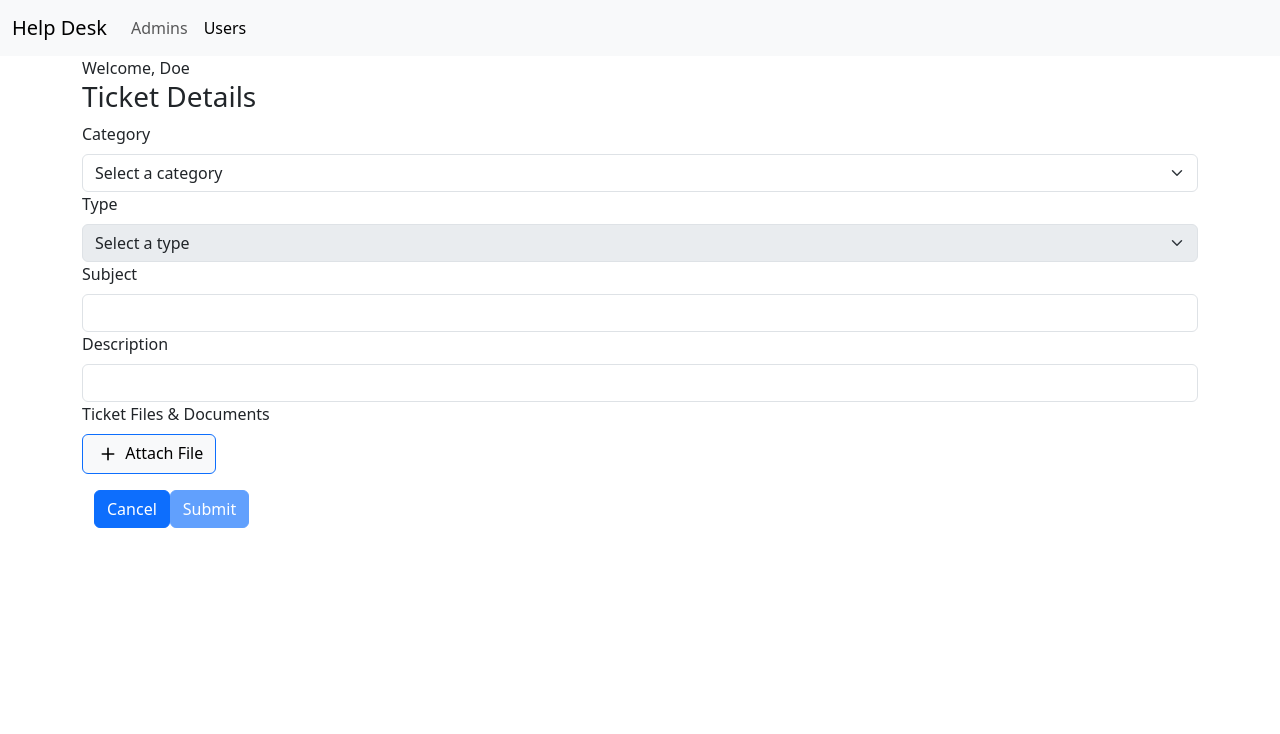
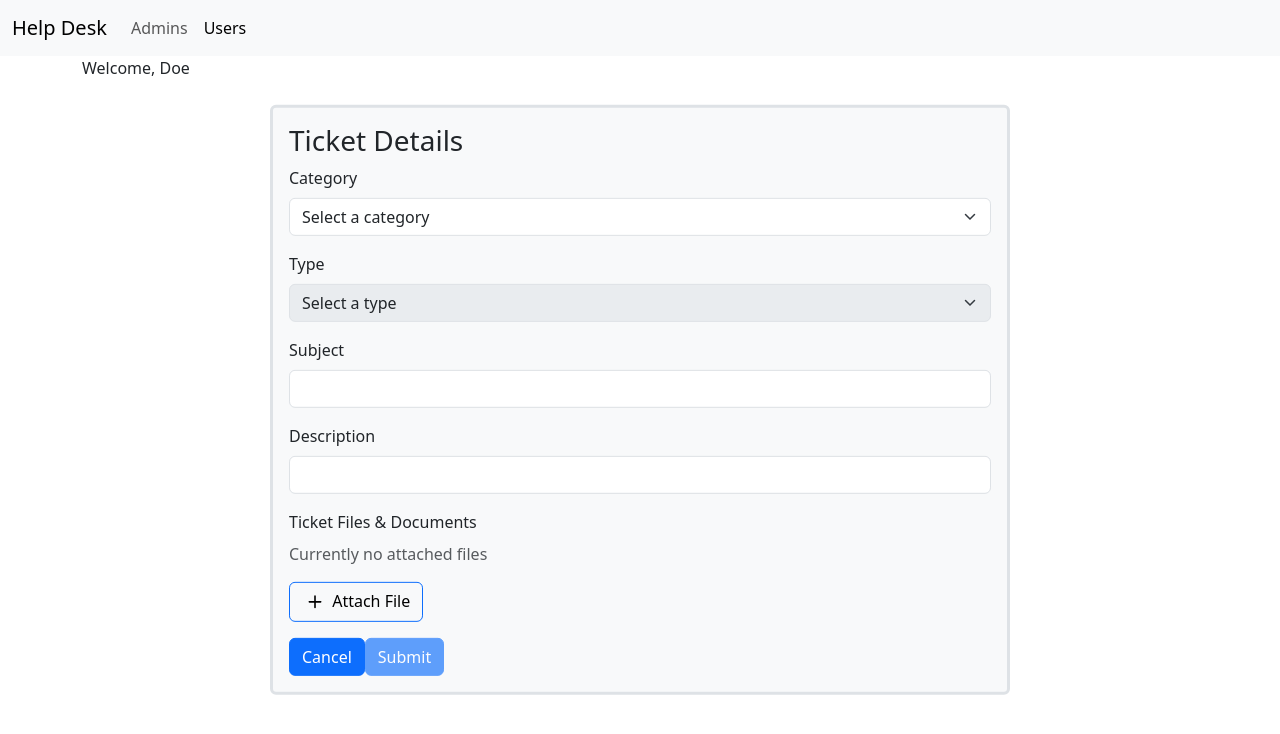
Before and after one commit to TheJaguyer/dev-ex-tickets, a Vue app in the folder app/: page / in a window 1280 px wide. Both pictures are taken after a click on the link "Users". Shown: the top 734 px of the page. Built offline with nearby package versions, Linux system fonts and the light colour scheme.

Commit message:
added cancelation and attached files feature

```diff
--- a/app/src/assets/base.css
+++ /dev/null
@@ -1,74 +0,0 @@
-/* color palette from <https://github.com/vuejs/theme> */
-:root {
-  --vt-c-white: #ffffff;
-  --vt-c-white-soft: #f8f8f8;
-  --vt-c-white-mute: #f2f2f2;
-
-  --vt-c-black: #181818;
-  --vt-c-black-soft: #222222;
-  --vt-c-black-mute: #282828;
-
-  --vt-c-indigo: #2c3e50;
-
-  --vt-c-divider-light-1: rgba(60, 60, 60, 0.29);
-  --vt-c-divider-light-2: rgba(60, 60, 60, 0.12);
-  --vt-c-divider-dark-1: rgba(84, 84, 84, 0.65);
-  --vt-c-divider-dark-2: rgba(84, 84, 84, 0.48);
-
-  --vt-c-text-light-1: var(--vt-c-indigo);
-  --vt-c-text-light-2: rgba(60, 60, 60, 0.66);
-  --vt-c-text-dark-1: var(--vt-c-white);
-  --vt-c-text-dark-2: rgba(235, 235, 235, 0.64);
-}
-
-/* semantic color variables for this project */
-:root {
-  --color-background: var(--vt-c-white);
-  --color-background-soft: var(--vt-c-white-soft);
-  --color-background-mute: var(--vt-c-white-mute);
-
-  --color-border: var(--vt-c-divider-light-2);
-  --color-border-hover: var(--vt-c-divider-light-1);
-
-  --color-heading: var(--vt-c-text-light-1);
-  --color-text: var(--vt-c-text-light-1);
-
-  --section-gap: 160px;
-}
-
-@media (prefers-color-scheme: dark) {
-  :root {
-    --color-background: var(--vt-c-black);
-    --color-background-soft: var(--vt-c-black-soft);
-    --color-background-mute: var(--vt-c-black-mute);
-
-    --color-border: var(--vt-c-divider-dark-2);
-    --color-border-hover: var(--vt-c-divider-dark-1);
-
-    --color-heading: var(--vt-c-text-dark-1);
-    --color-text: var(--vt-c-text-dark-2);
-  }
-}
-
-*,
-*::before,
-*::after {
-  box-sizing: border-box;
-  margin: 0;
-  font-weight: normal;
-}
-
-body {
-  min-height: 100vh;
-  color: var(--color-text);
-  background: var(--color-background);
-  transition: color 0.5s, background-color 0.5s;
-  line-height: 1.6;
-  font-family: Inter, -apple-system, BlinkMacSystemFont, "Segoe UI", Roboto,
-    Oxygen, Ubuntu, Cantarell, "Fira Sans", "Droid Sans", "Helvetica Neue",
-    sans-serif;
-  font-size: 15px;
-  text-rendering: optimizeLegibility;
-  -webkit-font-smoothing: antialiased;
-  -moz-osx-font-smoothing: grayscale;
-}
--- a/app/src/assets/main.css
+++ b/app/src/assets/main.css
@@ -1,5 +1,3 @@
-/* @import "./base.css"; */
-
 #app {
   max-width: 1280px;
   margin: 0 auto;
--- a/app/src/components/TicketForm.vue
+++ b/app/src/components/TicketForm.vue
@@ -1,21 +1,46 @@
 <script setup>
 import { ref } from "vue";
 import { categories, blankTicket } from "./store.js";
+import AttachedFile from "./TicketFormChildren/AttachedFile.vue";
 
-const newTicket = ref({ ...blankTicket });
+//  The 'docs' property needs to be set separately, or just the reference to the empty array will be used.
+// This leads to the original 'blankTicket' object to begin storing the files arr, which of course is bad.
+const newTicket = ref({ ...blankTicket, docs: [] });
+function resetTicket() {
+  newTicket.value = { ...blankTicket, docs: [] };
+  fileCount.value = 0;
+}
+
+const fileCount = ref(0);
+function addFile() {
+  newTicket.value.docs.push(
+    "nameoffileattached" +
+      (fileCount.value == 0 ? "" : fileCount.value) +
+      ".ext"
+  );
+  fileCount.value++;
+}
+// Note: You may notice file-count does not go down. This is just to provide visual clarity
+// that you are in fact deleting specific files, and not just removing the most recent.
+function deleteFile(index) {
+  newTicket.value.docs.splice(index, 1);
+}
 </script>
 
 <template>
-  <form class="container">
-    <h3>Ticket Details</h3>
-    <div class="mb-3">
+  <form
+    class="container-md position-absolute top-50 start-50 translate-middle bg-light border border-3 border-color-light rounded p-3"
+    style="max-width: 740px"
+  >
+    <h3 mb-3>Ticket Details</h3>
+
     <!-- Category -->
     <!-- Note: I have decided to use v-for in the case that new catagories are added later.
         It is much easier to simply modify the obejct in the store above than to ensure the options are hardcoded to match
         The @change line is there to clear the type selector whenever the category changes-->
     <label for="category" class="form-label">Category</label>
     <select
-        class="form-select"
+      class="form-select mb-3"
       aria-label="category select"
       id="category"
       v-model="newTicket.category"
@@ -31,7 +56,7 @@ const newTicket = ref({ ...blankTicket });
     <!-- If no category is selected, render a nearly empty and disabled dropdown -->
     <!-- If a category IS selected, render an enabled version with the relevant options included -->
     <select
-        class="form-select"
+      class="form-select mb-3"
       aria-label="type select"
       id="type"
       v-model="newTicket.type"
@@ -40,10 +65,7 @@ const newTicket = ref({ ...blankTicket });
       <option selected disabled hidden :value="newTicket.type">
         Select a type
       </option>
-        <option
-          v-for="subCat in categories[newTicket.category]"
-          :value="subCat"
-        >
+      <option v-for="subCat in categories[newTicket.category]" :value="subCat">
         {{ subCat }}
       </option>
     </select>
@@ -51,7 +73,7 @@ const newTicket = ref({ ...blankTicket });
     <label for="subject" class="form-label">Subject</label>
     <input
       type="text"
-        class="form-control"
+      class="form-control mb-3"
       id="subject"
       aria-describedby="subject field"
       v-model="newTicket.subject"
@@ -60,16 +82,32 @@ const newTicket = ref({ ...blankTicket });
     <label for="description" class="form-label">Description</label>
     <input
       type="text"
-        class="form-control"
+      class="form-control mb-3"
       id="description"
       aria-describedby="description field"
       v-model="newTicket.description"
     />
     <!-- Ticket Files & Documents -->
     <label for="docs" class="form-label">Ticket Files & Documents</label>
-      <div>
+    <div class="row mb-3">
+      <div class="text-muted" v-if="newTicket.docs.length == 0">
+        Currently no attached files
+      </div>
+      <AttachedFile
+        v-for="(file, index) in newTicket.docs"
+        @deleteSelf="deleteFile"
+        :index="index"
+        :key="index"
+        >{{ file }}</AttachedFile
+      >
+    </div>
+    <div class="mb-3">
       <!-- The div here is used just to render the button as a block instead of an inline element-->
-        <button type="attach" class="btn btn-primary text-bg-light">
+      <button
+        type="attach"
+        class="btn btn-primary text-bg-light"
+        @click="addFile"
+      >
         <svg
           xmlns="http://www.w3.org/2000/svg"
           width="26"
@@ -85,9 +123,11 @@ const newTicket = ref({ ...blankTicket });
         Attach File
       </button>
     </div>
-    </div>
-    <div class="container">
-      <button type="cancel" class="btn btn-primary">Cancel</button>
+
+    <div>
+      <button type="cancel" class="btn btn-primary" @click="resetTicket">
+        Cancel
+      </button>
 
       <button
         type="submit"
--- /dev/null
+++ b/app/src/components/TicketFormChildren/AttachedFile.vue
@@ -0,0 +1,32 @@
+<script setup>
+const props = defineProps(["index"]);
+</script>
+
+<!-- The majority of this template is the default bootstrap styling and functionality -->
+<template>
+  <div class="col-sm d-flex justify-content-between" style="max-width: 240px">
+    <a class="link-primary text-decoration-none" role="button">
+      <slot></slot>
+    </a>
+
+    <svg
+      xmlns="http://www.w3.org/2000/svg"
+      width="24"
+      height="24"
+      fill="currentColor"
+      class="bi bi-trash align-middle"
+      viewBox="0 0 16 16"
+      role="button"
+      @click="$emit('deleteSelf', props.index)"
+    >
+      <path
+        d="M5.5 5.5A.5.5 0 0 1 6 6v6a.5.5 0 0 1-1 0V6a.5.5 0 0 1 .5-.5m2.5 0a.5.5 0 0 1 .5.5v6a.5.5 0 0 1-1 0V6a.5.5 0 0 1 .5-.5m3 .5a.5.5 0 0 0-1 0v6a.5.5 0 0 0 1 0z"
+      />
+      <path
+        d="M14.5 3a1 1 0 0 1-1 1H13v9a2 2 0 0 1-2 2H5a2 2 0 0 1-2-2V4h-.5a1 1 0 0 1-1-1V2a1 1 0 0 1 1-1H6a1 1 0 0 1 1-1h2a1 1 0 0 1 1 1h3.5a1 1 0 0 1 1 1zM4.118 4 4 4.059V13a1 1 0 0 0 1 1h6a1 1 0 0 0 1-1V4.059L11.882 4zM2.5 3h11V2h-11z"
+      />
+    </svg>
+  </div>
+</template>
+
+<style scoped></style>
--- a/app/src/components/store.js
+++ b/app/src/components/store.js
@@ -38,7 +38,7 @@ export const blankTicket = reactive({
   type: "",
   subject: "",
   description: "",
-  docs: "",
+  docs: [],
   time: 0,
   user: "",
 });
```
Lines whose indentation alone changed are shown as unchanged.
